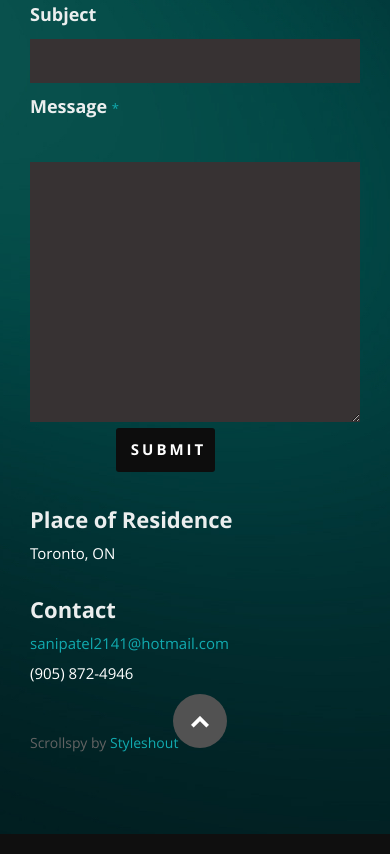
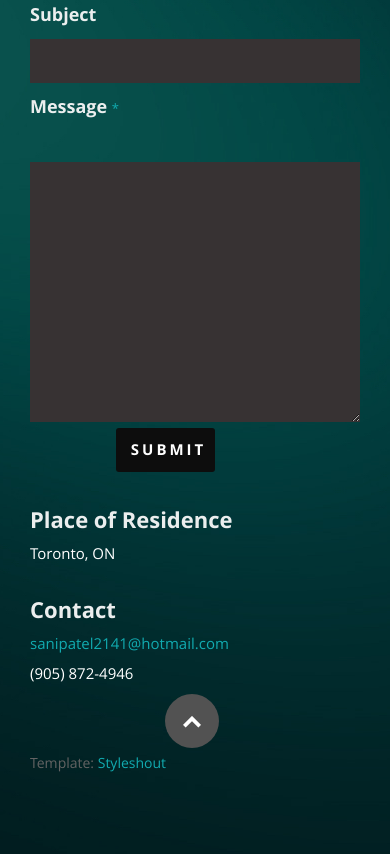
Before and after one commit to sunnypatel2141/sunnypatel.github.io, a plain HTML site: page index.html in a window 390 px wide. Shown: the part 5458-6312 px from the top of the page. Drawn offline with nearby package versions, Linux system fonts and the light colour scheme.

Commit message:
Formatting...

```diff
--- a/css/layout.css
+++ b/css/layout.css
@@ -167,7 +167,6 @@ header .scrolldown a:hover {
   color: #11ABB0;
 }
 
-
 /* primary navigation
 --------------------------------------------------------------------- */
 
@@ -227,7 +226,7 @@ ul#nav li a {
   line-height: 32px;
   text-decoration: none;
   text-align: center;
-  color: white;
+  color: #11ABB0;
   -webkit-transition: color .2s ease-in-out;
   -moz-transition: color .2s ease-in-out;
   -o-transition: color .2s ease-in-out;
@@ -1385,6 +1384,7 @@ footer a:hover, footer a:focus {
 footer .copyright {
   margin: 0;
   padding: 0;
+  margin-top: 20px;
   text-align: right;
 }
 
--- a/css/media-queries.css
+++ b/css/media-queries.css
@@ -310,14 +310,14 @@
 
    /* copyright */
    footer .copyright li:before { content: none; }
-   footer .copyright li { margin-right: 12px; }
+   footer .copyright li { margin-right: 0px; margin-bottom: 0px}
 
    /* social links */
    footer .social-links { font-size: 22px; }
    footer .social-links li { margin-left: 18px; }
 
    /* Go To Top Button */
-   #go-top { margin-left: -22px; }
+   #go-top { margin-left:-30px;}
    #go-top a {
    	width: 54px;
    	height: 54px;
--- a/index.html
+++ b/index.html
@@ -539,7 +539,7 @@
                 <div class="twelve columns">
 
                     <ul class="copyright">
-                        <li>Scrollspy by
+                        <li>Template:
                             <a title="Styleshout" href="http://www.styleshout.com/">Styleshout</a>
                         </li>
                     </ul>
```
